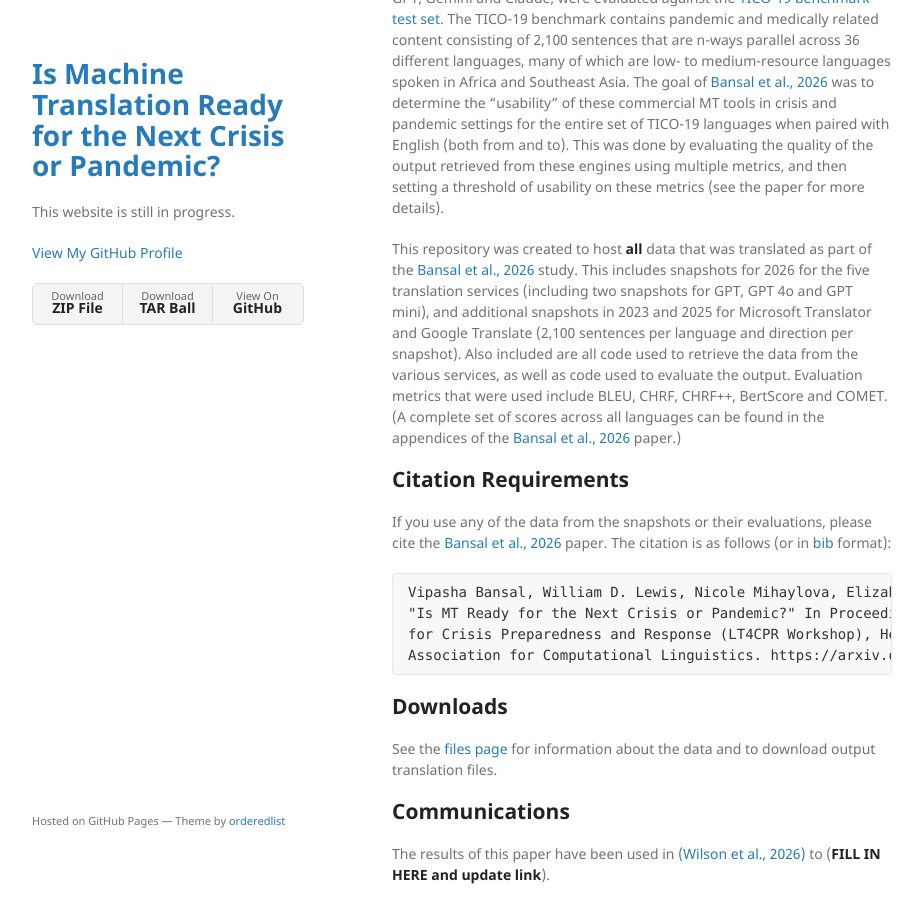
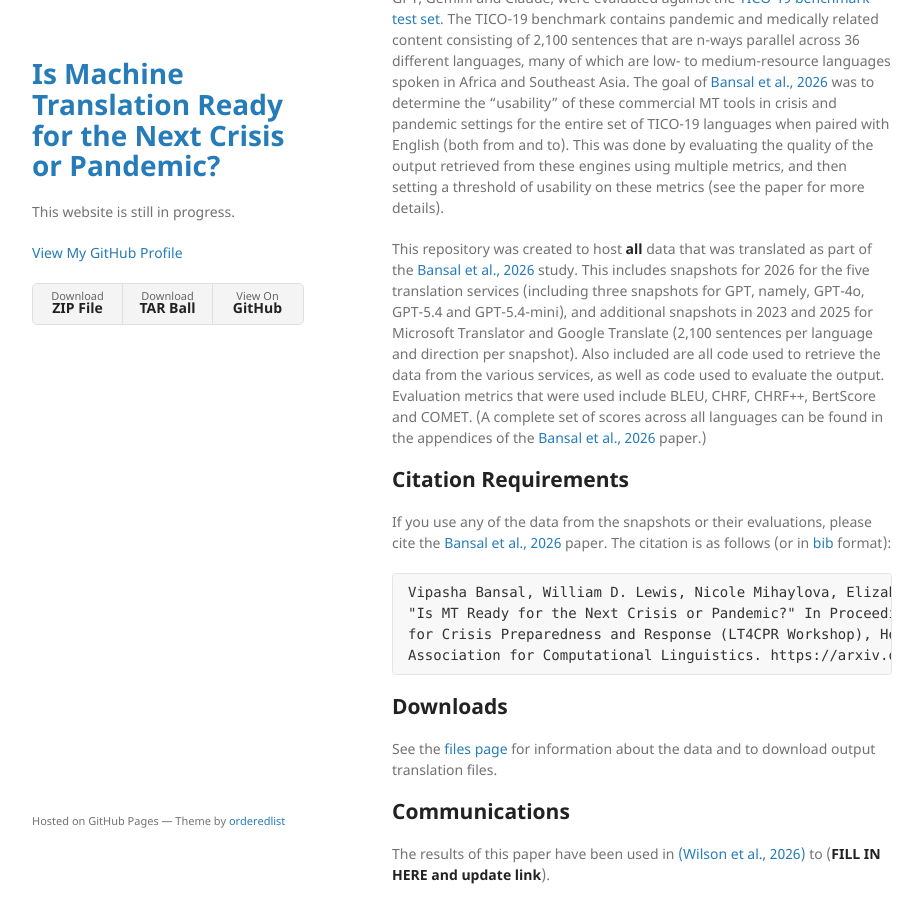
Before and after one commit to mt-crisis-ready/mt-crisis-ready.github.io, a Jekyll site: the page built from index.md, in a window 1280 px wide and 900 px high, scrolled down 343 px. Shown: the whole window, without its empty margins (178-1101 px from the left). Built offline with Jekyll 4.4.1, drawn with Linux system fonts in a browser that asks for light colours.

Commit message:
Textual updates, incl. refs to the 3 GPT models

```diff
--- a/index.md
+++ b/index.md
@@ -6,7 +6,7 @@ Communication in times of crisis is essential. However, there is often a mismatc
 
 In the study **Is Machine Translation Ready for the Next Crisis or Pandemic** [(Bansal et al., 2026)](https://arxiv.org/abs/2601.10082), a paper to be presented at the first annual [Language Technology for Crisis Preparedness or Response (LT4CPR)](https://lt4cpr.github.io/aacl2026-workshop-LT4CPR/) workshop (co-located with [AACL-IJCNLP](https://2026.aaclnet.org/) in Hengqin, China in November 2026), the authors evaluated the quality of five existing Machine Translation services. These services, namely, Google Translate, Microsoft Translator, GPT, Gemini and Claude, were evaluated against the [TICO-19 benchmark test set]( https://tico-19.github.io/). The TICO-19 benchmark contains pandemic and medically related content consisting of 2,100 sentences that are n-ways parallel across 36 different languages, many of which are low- to medium-resource languages spoken in Africa and Southeast Asia. The goal of [Bansal et al., 2026](https://arxiv.org/abs/2601.10082) was to determine the "usability" of these commercial MT tools in crisis and pandemic settings for the entire set of TICO-19 languages when paired with English (both from and to). This was done by evaluating the quality of the output retrieved from these engines using multiple metrics, and then setting a threshold of usability on these metrics (see the paper for more details).
 
-This repository was created to host **all** data that was translated as part of the [Bansal et al., 2026](https://arxiv.org/abs/2601.10082) study. This includes snapshots for 2026 for the five translation services (including two snapshots for GPT, GPT 4o and GPT mini), and additional snapshots in 2023 and 2025 for Microsoft Translator and Google Translate (2,100 sentences per language and direction per snapshot). Also included are all code used to retrieve the data from the various services, as well as code used to evaluate the output. Evaluation metrics that were used include BLEU, CHRF, CHRF++, BertScore and COMET. (A complete set of scores across all languages can be found in the appendices of the [Bansal et al., 2026](https://arxiv.org/abs/2601.10082) paper.)
+This repository was created to host **all** data that was translated as part of the [Bansal et al., 2026](https://arxiv.org/abs/2601.10082) study. This includes snapshots for 2026 for the five translation services (including three snapshots for GPT, namely, GPT-4o, GPT-5.4 and GPT-5.4-mini), and additional snapshots in 2023 and 2025 for Microsoft Translator and Google Translate (2,100 sentences per language and direction per snapshot). Also included are all code used to retrieve the data from the various services, as well as code used to evaluate the output. Evaluation metrics that were used include BLEU, CHRF, CHRF++, BertScore and COMET. (A complete set of scores across all languages can be found in the appendices of the [Bansal et al., 2026](https://arxiv.org/abs/2601.10082) paper.)
 
 ## **Citation Requirements**
 If you use any of the data from the snapshots or their evaluations, please cite the [Bansal et al., 2026](https://arxiv.org/abs/2601.10082) paper. The citation is as follows (or in [bib](./bib.md) format):
```
